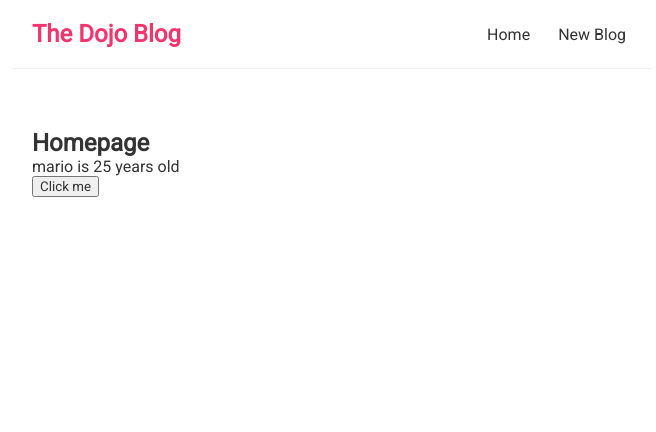
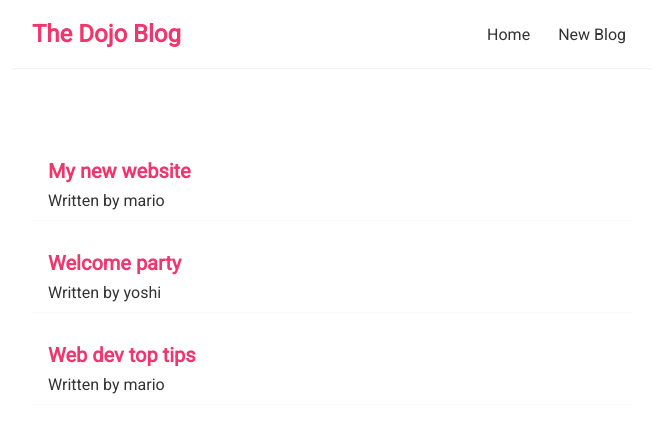
Before and after one commit to my-playing-field/react-demos, a React (Create React App) app: page / in a window 1280 px wide. Shown: the top 432 px of the page, without its empty margins (308-964 px from the left). Built offline with nearby package versions, Linux system fonts and the light colour scheme.

Commit message:
iterating useing map function

```diff
--- a/src/Home.js
+++ b/src/Home.js
@@ -1,20 +1,21 @@
 import { useState } from "react";
 
 const Home = () => {
-    //let name = 'mario';
-    const [name, setName] = useState('mario');
-    const [age, setAge] = useState(25);
+    const[blogs,setBlogs] = useState([
+        {title: 'My new website', body: 'lorem ipsum..', author: 'mario', id: 1},
+        {title: 'Welcome party', body: 'lorem ipsum..', author: 'yoshi', id: 2},
+        {title: 'Web dev top tips', body: 'lorem ipsum..', author: 'mario', id: 3},
 
-    const handleClick = () => {
-        setName('luigi');
-        setAge(30);
-    }
+    ])
 
     return (
         <div className="home">
-            <h2>Homepage</h2>
-            <p>{name} is {age} years old</p>
-            <button onClick={handleClick}>Click me</button>
+            {blogs.map((blog)=> (
+                <div className="blog-preview" key={blog.id}>
+                    <h2>{blog.title}</h2>
+                    <p>Written by {blog.author}</p>
+                </div>
+            ))}
         </div>
     );
 }
--- a/src/index.css
+++ b/src/index.css
@@ -38,3 +38,19 @@
   margin: 40px auto;
   padding: 20px;
 }
+
+.blog-preview {
+  padding: 10px 16px;
+  margin: 20px 0;
+  border-bottom: 1px solid #fafafa;
+}
+
+.blog-preview:hover {
+  box-shadow: 1px 3px 5px rgba(0, 0, 0, 0.1);
+}
+
+.blog-preview h2 {
+  font-size: 20px;
+  color: #f1356d;
+  margin-bottom: 8px;
+}
```
